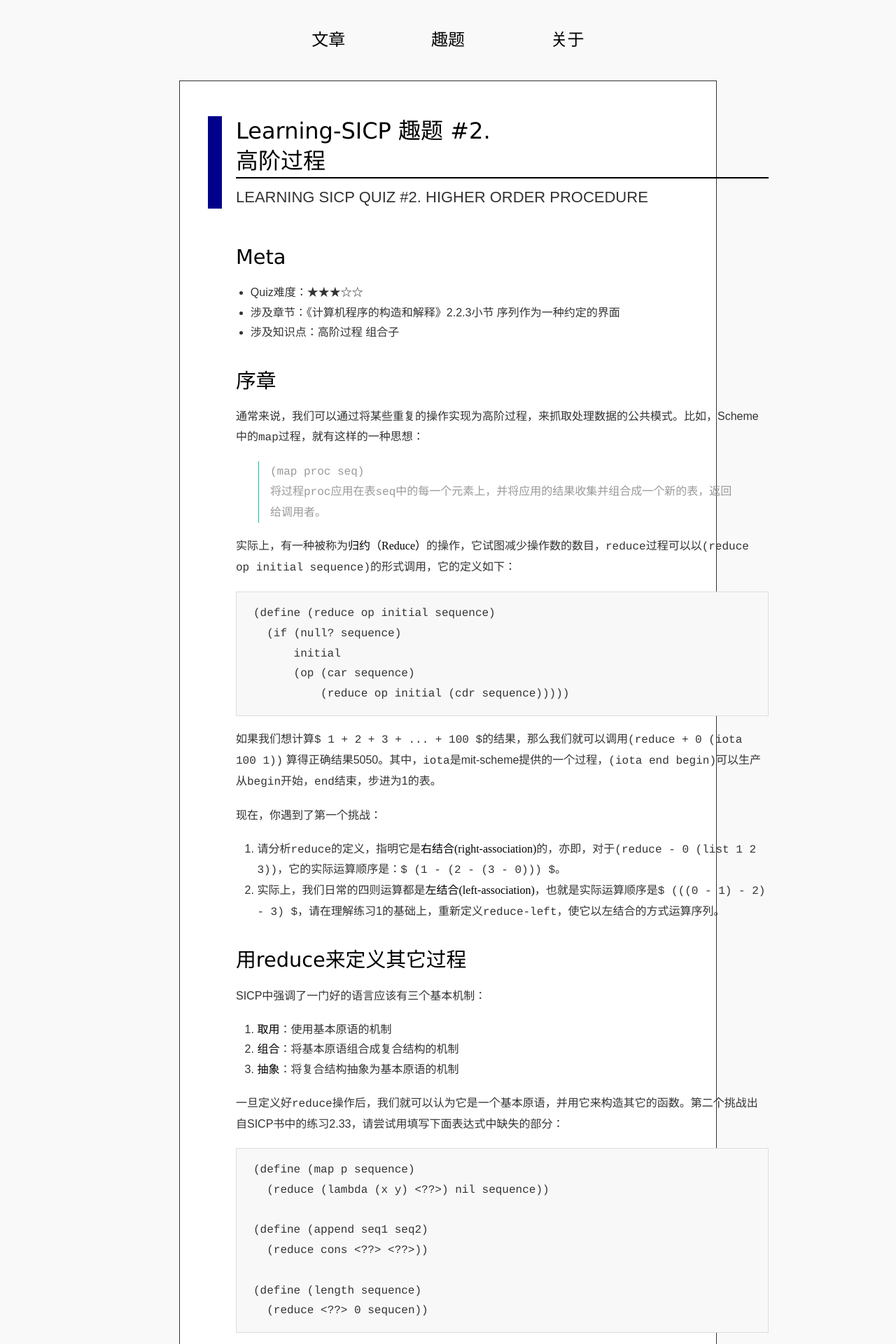
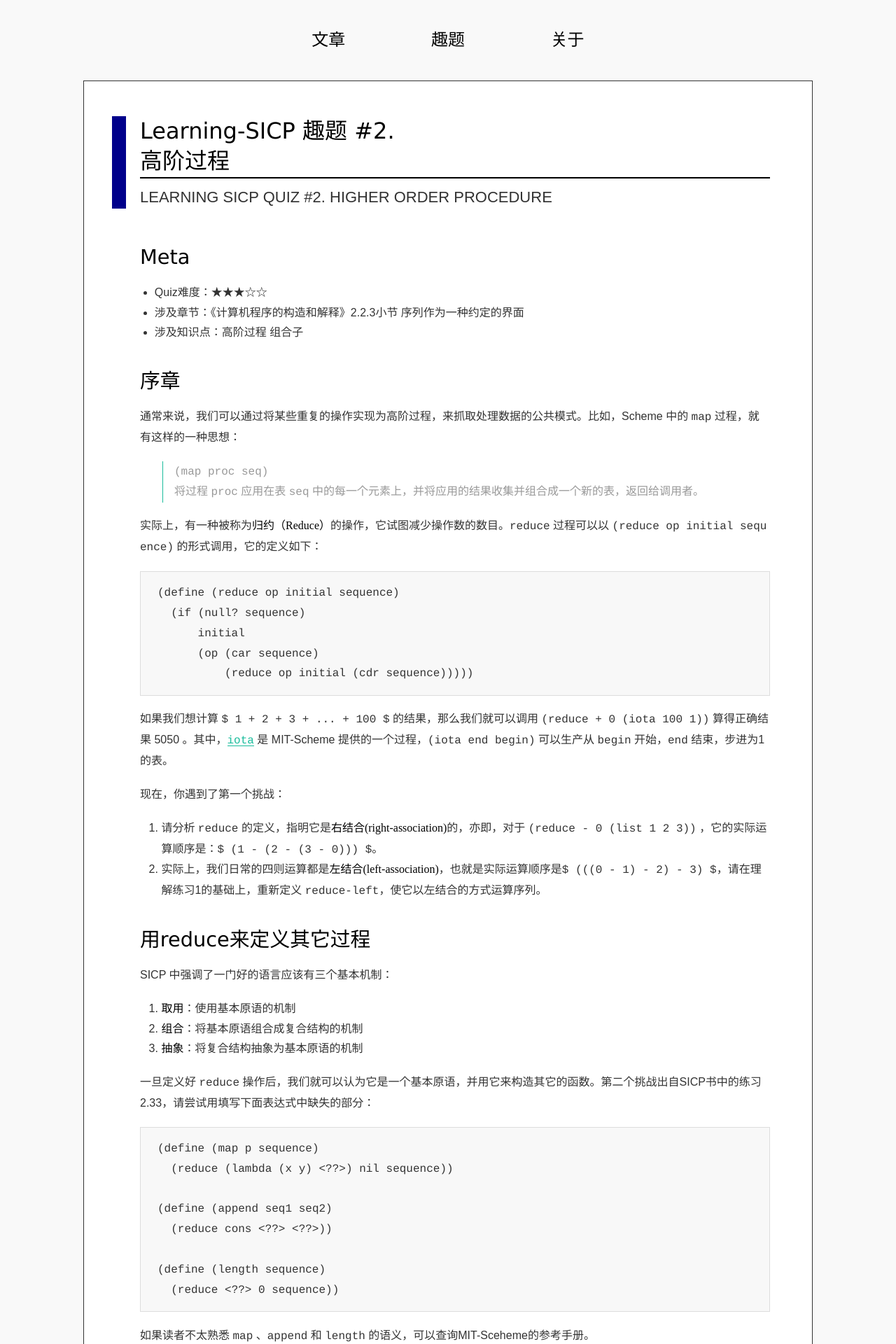
Before and after one commit to DeathKing/deathking.github.io, a Jekyll site: the page built from _posts/2015-01-20-learning-sicp-quiz-number-2-higher-order-procedure.md, in a window 1280 px wide. Shown: the top 1920 px of the page at 70% size. Built offline with Jekyll 4.4.1, drawn with Linux system fonts in a browser that asks for light colours; Markdown is read by kramdown in place of the engine named in the settings; comment, search, counter and statistics services are not loaded; some of the changed text lies outside the part shown.

Commit message:
add a new post.

````diff
--- a/_layouts/post.html
+++ b/_layouts/post.html
@@ -7,7 +7,7 @@
 </head>
 <body>
   {% include links.html %}
-  <div id="wrapper" class="typo typo-section">
+  <div id="wrapper" class="typo typo-section textwrap">
     <div id="article-content">
       <header id="header">
         <h1 class="title">{% if page.formatted_title %} {{ page.formatted_title }} {% else %} {{ page.title }} {% endif %}</h1>
--- a/_posts/2015-01-20-learning-sicp-quiz-number-2-higher-order-procedure.md
+++ b/_posts/2015-01-20-learning-sicp-quiz-number-2-higher-order-procedure.md
@@ -23,12 +23,12 @@
 
 ## 序章
 
-通常来说，我们可以通过将某些重复的操作实现为高阶过程，来抓取处理数据的公共模式。比如，Scheme中的`map`过程，就有这样的一种思想：
+通常来说，我们可以通过将某些重复的操作实现为高阶过程，来抓取处理数据的公共模式。比如，Scheme 中的 `map` 过程，就有这样的一种思想：
 
 > `(map proc seq)`
-> 将过程`proc`应用在表`seq`中的每一个元素上，并将应用的结果收集并组合成一个新的表，返回给调用者。
+> 将过程 `proc` 应用在表 `seq` 中的每一个元素上，并将应用的结果收集并组合成一个新的表，返回给调用者。
 
-实际上，有一种被称为**归约（Reduce）**的操作，它试图减少操作数的数目，`reduce`过程可以以`(reduce op initial sequence)`的形式调用，它的定义如下：
+实际上，有一种被称为**归约（Reduce）**的操作，它试图减少操作数的数目。`reduce` 过程可以以 `(reduce op initial sequence)` 的形式调用，它的定义如下：
 
 ```scheme
 (define (reduce op initial sequence)
@@ -38,23 +38,23 @@
           (reduce op initial (cdr sequence)))))
 ```
 
-如果我们想计算`$ 1 + 2 + 3 + ... + 100 $`的结果，那么我们就可以调用`(reduce + 0 (iota 100 1))`
-算得正确结果5050。其中，`iota`是mit-scheme提供的一个过程，`(iota end begin)`可以生产从`begin`开始，`end`结束，步进为1的表。
+如果我们想计算 `$ 1 + 2 + 3 + ... + 100 $` 的结果，那么我们就可以调用 `(reduce + 0 (iota 100 1))`
+算得正确结果 5050 。其中，[`iota`](https://www.gnu.org/software/mit-scheme/documentation/mit-scheme-ref/Construction-of-Lists.html) 是 MIT-Scheme 提供的一个过程，`(iota end begin)` 可以生产从 `begin` 开始，`end` 结束，步进为1的表。
 
 现在，你遇到了第一个挑战：
 
-1. 请分析`reduce`的定义，指明它是**右结合(right-association)**的，亦即，对于`(reduce - 0 (list 1 2 3))`，它的实际运算顺序是：`$ (1 - (2 - (3 - 0))) $`。
-2. 实际上，我们日常的四则运算都是**左结合(left-association)**，也就是实际运算顺序是`$ (((0 - 1) - 2) - 3) $`，请在理解练习1的基础上，重新定义`reduce-left`，使它以左结合的方式运算序列。
+1. 请分析 `reduce` 的定义，指明它是**右结合(right-association)**的，亦即，对于 `(reduce - 0 (list 1 2 3))` ，它的实际运算顺序是：`$ (1 - (2 - (3 - 0))) $`。
+2. 实际上，我们日常的四则运算都是**左结合(left-association)**，也就是实际运算顺序是`$ (((0 - 1) - 2) - 3) $`，请在理解练习1的基础上，重新定义 `reduce-left`，使它以左结合的方式运算序列。
 
 ## 用reduce来定义其它过程
 
-SICP中强调了一门好的语言应该有三个基本机制：
+SICP 中强调了一门好的语言应该有三个基本机制：
 
 1. **取用**：使用基本原语的机制
 2. **组合**：将基本原语组合成复合结构的机制
 3. **抽象**：将复合结构抽象为基本原语的机制
 
-一旦定义好`reduce`操作后，我们就可以认为它是一个基本原语，并用它来构造其它的函数。第二个挑战出自SICP书中的练习2.33，请尝试用填写下面表达式中缺失的部分：
+一旦定义好 `reduce` 操作后，我们就可以认为它是一个基本原语，并用它来构造其它的函数。第二个挑战出自SICP书中的练习2.33，请尝试用填写下面表达式中缺失的部分：
 
 ```scheme
 (define (map p sequence)
@@ -64,10 +64,10 @@
   (reduce cons <??> <??>))
 
 (define (length sequence)
-  (reduce <??> 0 sequcen))
+  (reduce <??> 0 sequence))
 ```
 
-如果读者不太熟悉`map`、`append`和`length`的语义，可以查询mit-scheme的参考手册。
+如果读者不太熟悉 `map` 、`append` 和 `length` 的语义，可以查询MIT-Sceheme的参考手册。
 
 ## 实现reduce-operator
 
--- a/stylesheets/style.css
+++ b/stylesheets/style.css
@@ -34,9 +34,9 @@
 }
 
 #wrapper{
-    margin:2% 20%;
+    margin:2% auto;
     padding: 20px;
-    max-width: 900px;
+    max-width: 1000px;
     display: flex;
     position:relative;
     height: 100%;
@@ -52,12 +52,12 @@
 
 #index-content {
     margin: 50px 0 20px 60px;
-    max-width: 900px;
+    max-width: 1000px;
     position: relative;
 }
 
 #article-content {
-    max-width: 800px;
+    max-width: 900px;
     padding: 30px 40px 20px 60px;
 }
 
````
Also changed, not shown: _posts/2015-03-20-learning-sicp-quiz-number-4-parsing-algebra-expression-to-s-expression.md (+11 -14 lines), _posts/2018-10-23-what-is-soundness-in-static-analysis.md (added, +97 -0 lines), images/post/soundcomplete-2.jpg (added).
